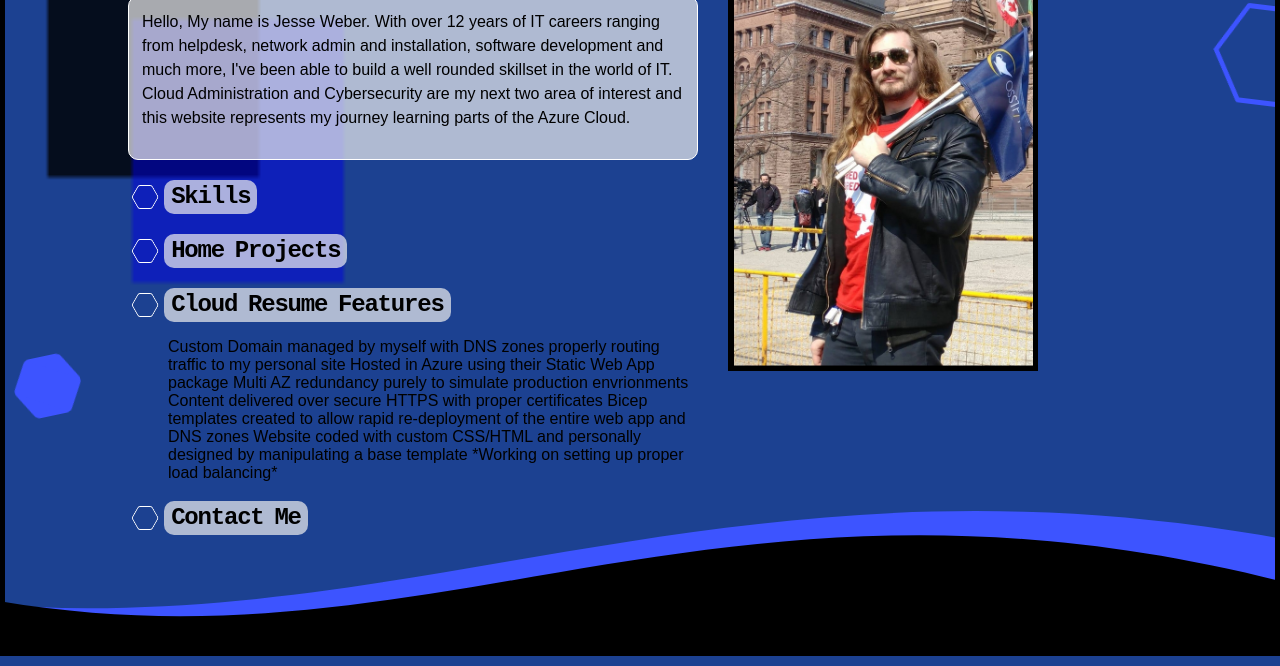
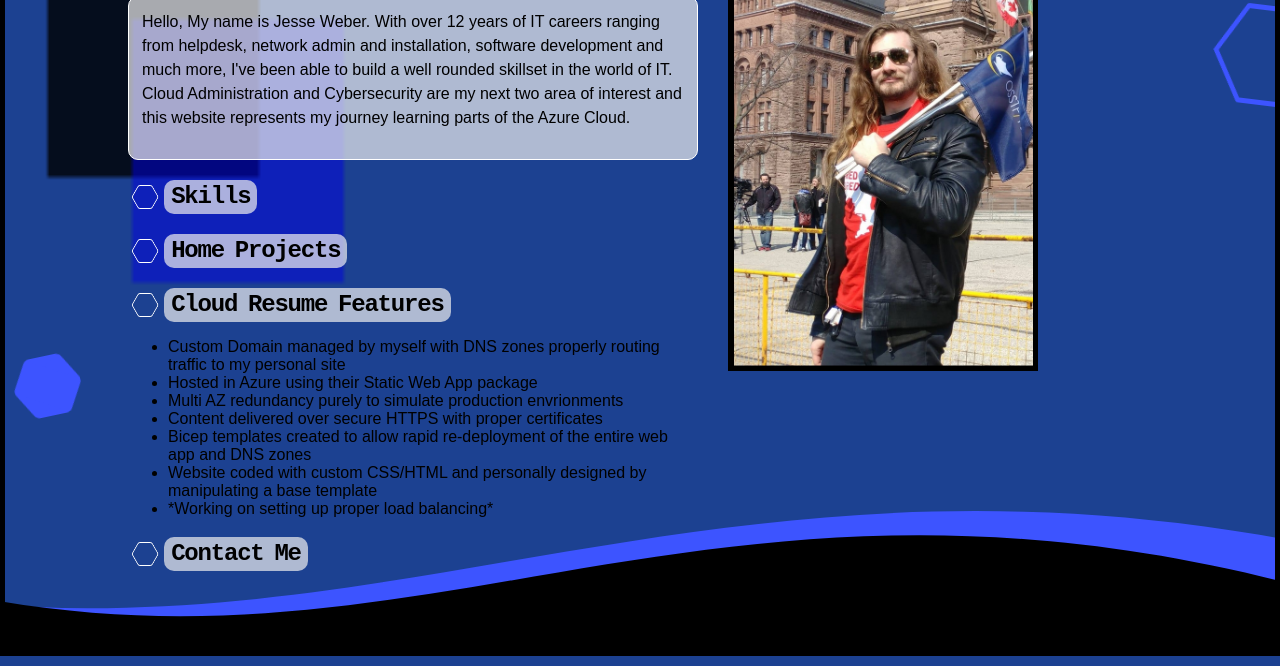
Before and after one commit to JimmiRustler/AzureStaticWebApp, a plain HTML site: page index.html in a window 1280 px wide. Shown: the part 144-810 px from the top of the page. Drawn offline with nearby package versions, Linux system fonts and the light colour scheme.

Commit message:
Update index.html

```diff
--- a/index.html
+++ b/index.html
@@ -40,13 +40,13 @@
             <h2>
                 <div class="hex"></div><span>Cloud Resume Features</span></h2>
                 <ul>
-                    Custom Domain managed by myself with DNS zones properly routing traffic to my personal site
-                    Hosted in Azure using their Static Web App package
-                    Multi AZ redundancy purely to simulate production envrionments
-                    Content delivered over secure HTTPS with proper certificates
-                    Bicep templates created to allow rapid re-deployment of the entire web app and DNS zones
-                    Website coded with custom CSS/HTML and personally designed by manipulating a base template
-                    *Working on setting up proper load balancing*
+                    <li>Custom Domain managed by myself with DNS zones properly routing traffic to my personal site</li>
+                    <li>Hosted in Azure using their Static Web App package</li>
+                    <li>Multi AZ redundancy purely to simulate production envrionments</li>
+                    <li>Content delivered over secure HTTPS with proper certificates</li>
+                    <li>Bicep templates created to allow rapid re-deployment of the entire web app and DNS zones</li>
+                    <li>Website coded with custom CSS/HTML and personally designed by manipulating a base template</li>
+                    <li>*Working on setting up proper load balancing*</li>
                 </ul>
             <div class="subtext coll">
 
```
